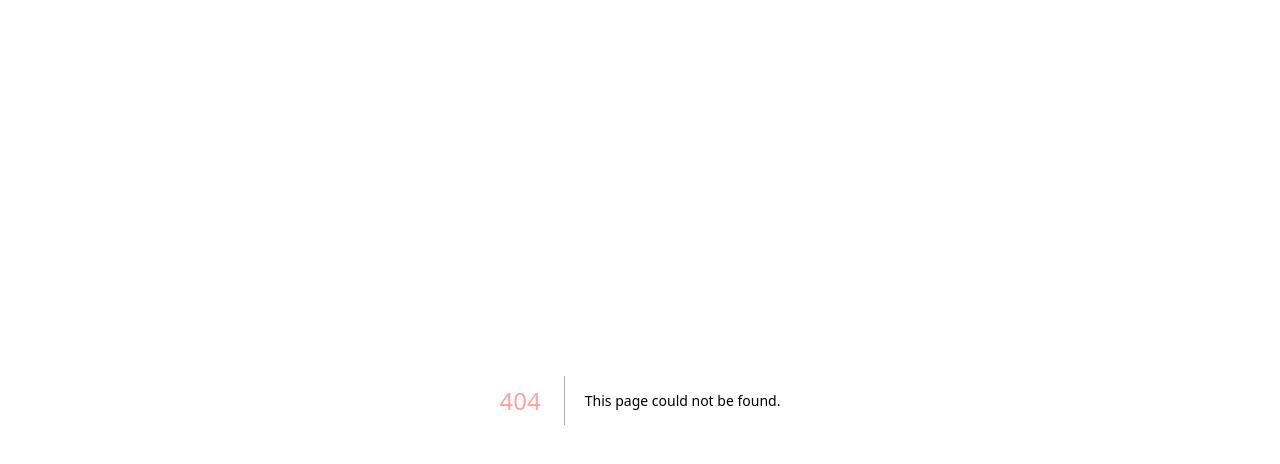
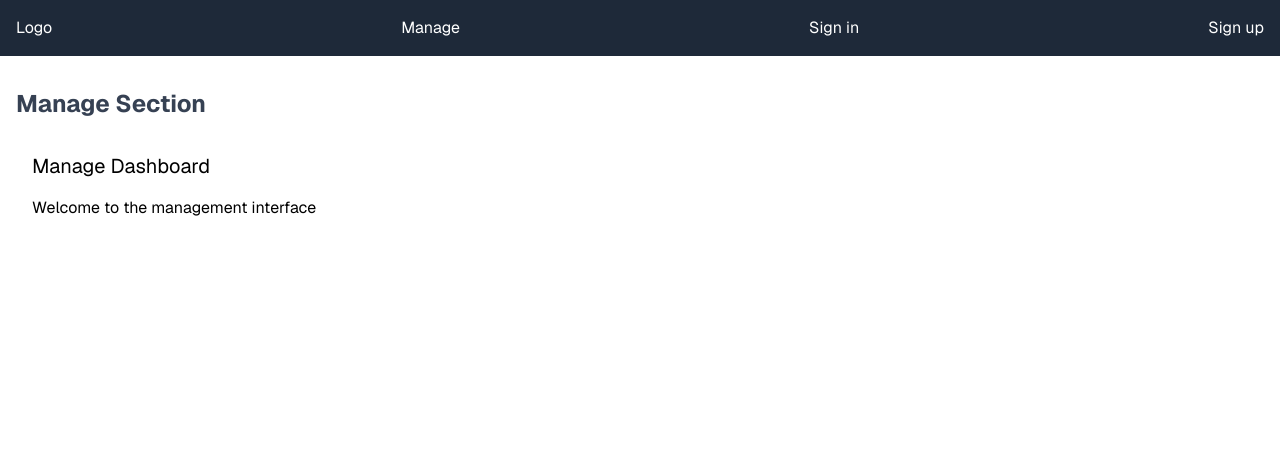
Before and after one commit to dopoto/next-menu, a Next.js app: page /manage in a window 1280 px wide. Before the commit this address had no page. Shown: the top 464 px of the page. Built offline with nearby package versions, Linux system fonts and the light colour scheme; no server answers.

Commit message:
Layout fixes

```diff
--- a/src/app/_components/TopNav.tsx
+++ b/src/app/_components/TopNav.tsx
@@ -1,9 +1,11 @@
 import { SignedOut, SignInButton, SignUpButton, SignedIn, UserButton } from "@clerk/nextjs";
+import Link from "next/link";
 
 export function TopNav() {
   return (
     <nav className="flex items-center justify-between bg-gray-800 p-4 text-white">
       <div>Logo</div>
+      <Link href="/manage">Manage</Link>
       <SignedOut>
         <SignInButton />
         <SignUpButton />
--- a/src/app/layout.tsx
+++ b/src/app/layout.tsx
@@ -1,24 +1,24 @@
-import {
-  ClerkProvider,
-} from '@clerk/nextjs'
+import { ClerkProvider } from "@clerk/nextjs";
 import "~/styles/globals.css";
-
 import { GeistSans } from "geist/font/sans";
 import { type Metadata } from "next";
+import { TopNav } from "./_components/TopNav";
+import { type ReactNode } from "react";
 
 export const metadata: Metadata = {
   title: "The Menu",
   icons: [{ rel: "icon", url: "/favicon.ico" }],
 };
 
-export default function RootLayout({
-  children,
-}: Readonly<{ children: React.ReactNode }>) {
+export default function RootLayout({ children }: { children: ReactNode }) {
   return (
     <ClerkProvider>
-    <html lang="en" className={`${GeistSans.variable}`}>
-      <body>{children}</body>
-    </html>
+      <html lang="en" className={`${GeistSans.variable}`}>
+        <body>
+          <TopNav />
+          {children}
+        </body>
+      </html>
     </ClerkProvider>
   );
 }
--- /dev/null
+++ b/src/app/manage/layout.tsx
@@ -0,0 +1,12 @@
+export default function Layout({
+  children,
+}: Readonly<{ children: React.ReactNode }>) {
+  return (
+    <main >
+      <div className="container mx-auto px-4 py-8">
+        <h1 className="text-2xl font-bold mb-4">Manage Section</h1>
+        {children}
+      </div>
+    </main>
+  );
+}
--- /dev/null
+++ b/src/app/manage/page.tsx
@@ -0,0 +1,8 @@
+export default async function ManagePage() {
+  return (
+    <div className="bg-white/10 p-4 rounded-lg">
+      <h2 className="text-xl mb-4">Manage Dashboard</h2>
+      <p>Welcome to the management interface</p>
+    </div>
+  );
+}
--- a/src/app/page.tsx
+++ b/src/app/page.tsx
@@ -1,8 +1,6 @@
 import { db } from "~/server/db";
-import { TopNav } from "./_components/TopNav";
 
 export const dynamic = "force-dynamic";
-
 
 export default async function HomePage() {
   const items = await db.query.locations.findMany({
@@ -10,9 +8,8 @@ export default async function HomePage() {
   });
 
   return (
-    <main className="flex min-h-screen flex-col bg-linear-to-b from-[#2e026d] to-[#15162c] text-white">
-      <TopNav />
-      <h1>hello</h1>
+    <main>
+      <h1>hello home page</h1>
       {items.map((p) => (
         <div key={p.id}>{p.name}</div>
       ))}
--- a/src/server/db/schema.ts
+++ b/src/server/db/schema.ts
@@ -22,15 +22,16 @@ export const locations = createTable(
   "location",
   {
     id: integer("id").primaryKey().generatedByDefaultAsIdentity(),
+    userId: varchar("userId", { length: 256 }).notNull(),
     name: varchar("name", { length: 256 }),
     createdAt: timestamp("created_at", { withTimezone: true })
       .default(sql`CURRENT_TIMESTAMP`)
       .notNull(),
     updatedAt: timestamp("updated_at", { withTimezone: true }).$onUpdate(
-      () => new Date()
+      () => new Date(),
     ),
   },
   (example) => ({
     nameIndex: index("name_idx").on(example.name),
-  })
+  }),
 );
--- a/src/styles/globals.css
+++ b/src/styles/globals.css
@@ -25,6 +25,6 @@
 
   h1 {
     font-size: var(--text-xl);
-    color: var(--color-red-300)
+    color: var(--color-gray-700)
   }
 }
```
